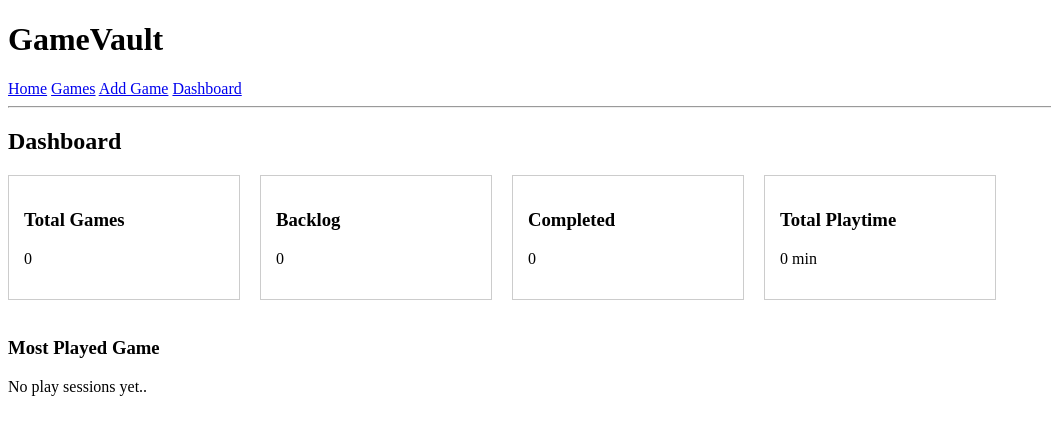
After one commit to justingain/gamevault, a Flask app: page /dashboard in a window 1280 px wide. The commit adds this page. Shown: the top 435 px of the page, without its empty margins (0-1051 px from the left). Run offline with Flask 3, Linux system fonts and the light colour scheme; data that the repository does not hold is empty.

Commit message:
Add dashboard with game and playtime stats

```diff
--- a/app.py
+++ b/app.py
@@ -1,4 +1,5 @@
 from flask import Flask, render_template, request, redirect, url_for
+from sqlalchemy import func
 from models import db, Game, PlaySession
 
 app = Flask(__name__)
@@ -169,6 +170,30 @@ def delete_play_session(session_id):
 
     return redirect(url_for("game_detail", game_id=game_id))
 
+@app.route("/dashboard")
+def dashboard():
+    total_games = Game.query.count()
+    backlog_count = Game.query.filter_by(status="Backlog").count()
+    completed_count = Game.query.filter_by(status="Completed").count()
+
+    total_playtime = db.session.query(
+        func.coalesce(func.sum(PlaySession.duration_minutes), 0)
+    ).scalar()
+
+    most_played = db.session.query(
+        Game.title,
+        func.coalesce(func.sum(PlaySession.duration_minutes), 0).label("total_minutes")
+    ).join(PlaySession).group_by(Game.id).order_by(func.sum(PlaySession.duration_minutes).desc()).first()
+
+    return render_template(
+        "dashboard.html",
+        total_games=total_games,
+        backlog_count=backlog_count,
+        completed_count=completed_count,
+        total_playtime=total_playtime,
+        most_played=most_played
+    )
+
 if __name__ == "__main__":
     with app.app_context():
         db.create_all()
--- a/templates/base.html
+++ b/templates/base.html
@@ -12,6 +12,7 @@
                 <a href="/">Home</a>
                 <a href="/games">Games</a>
                 <a href="/games/add">Add Game</a>
+                <a href="/dashboard">Dashboard</a>
             </nav>
             <hr>
         </header>
--- /dev/null
+++ b/templates/dashboard.html
@@ -0,0 +1,43 @@
+{% extends "base.html" %}
+
+{% block content %}
+<h2>Dashboard</h2>
+
+<div style="display: flex; gap: 20px; flex-wrap: wrap;">
+
+    <div style="border:1px solid #ccc; padding:15px; width:200px;">
+        <h3>Total Games</h3>
+        <p>{{ total_games }}</p>
+    </div>
+
+    <div style="border:1px solid #ccc; padding:15px; width:200px;">
+        <h3>Backlog</h3>
+        <p>{{ backlog_count }}</p>
+    </div>
+
+    <div style="border:1px solid #ccc; padding:15px; width:200px;">
+        <h3>Completed</h3>
+        <p>{{ completed_count }}</p>
+    </div>
+
+    <div style="border:1px solid #ccc; padding:15px; width:200px;">
+        <h3>Total Playtime</h3>
+        <p>{{ total_playtime }} min</p>
+    </div>
+
+</div>
+
+<br>
+
+<h3>Most Played Game</h3>
+
+{% if most_played %}
+    <p>
+        <strong>{{ most_played[0] }}</strong><br>
+        {{ most_played[1] }} minutes played
+    </p>
+{% else %}
+    <p>No play sessions yet..</p>
+{% endif %}
+
+{% endblock %}
```
